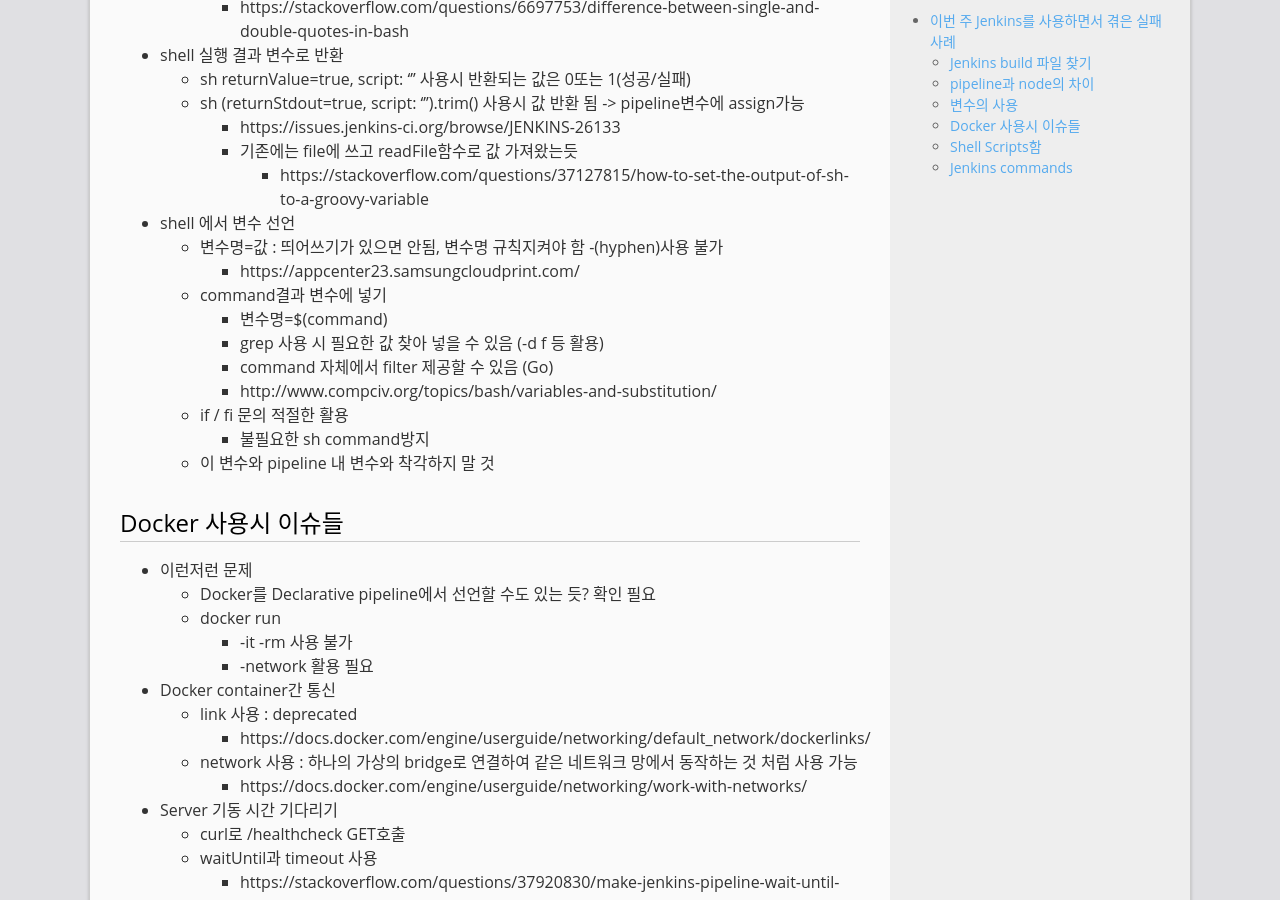
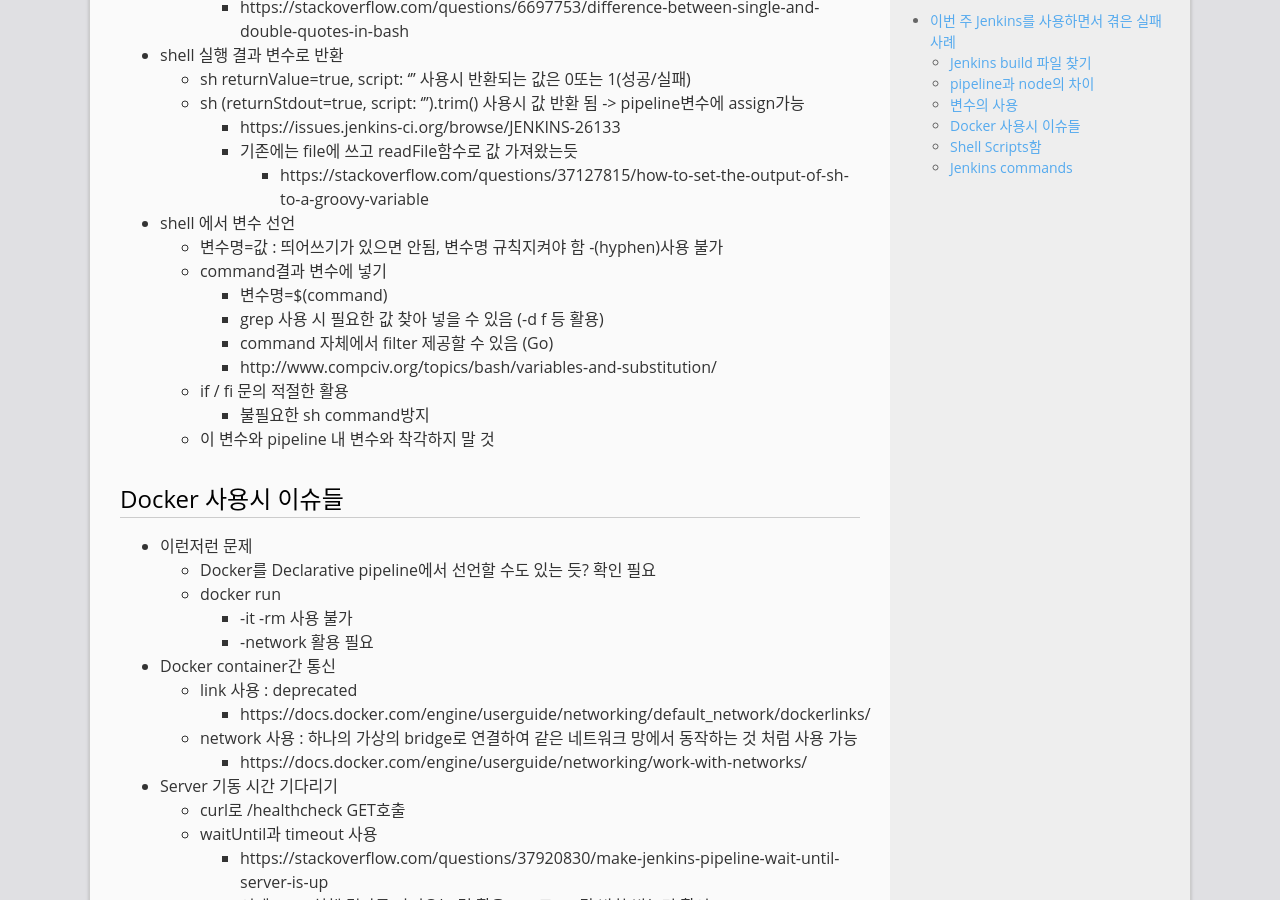
Before and after one commit to mystria/mystria.github.io, a Jekyll site: the page built from _posts/2017-08-30-fail-case-jenkins-pipeline-docker.md, in a window 1280 px wide and 900 px high, scrolled down 1152 px. Built offline with Jekyll 4.4.1, drawn with Linux system fonts in a browser that asks for light colours; comment, search, counter and statistics services are not loaded; some of the changed lines change nothing that is shown.

Commit message:
Delete unnecessary

```diff
--- a/_posts/2017-08-30-fail-case-jenkins-pipeline-docker.md
+++ b/_posts/2017-08-30-fail-case-jenkins-pipeline-docker.md
@@ -43,7 +43,6 @@
       - https://stackoverflow.com/questions/37127815/how-to-set-the-output-of-sh-to-a-groovy-variable
 - shell 에서 변수 선언
   - 변수명=값 : 띄어쓰기가 있으면 안됨, 변수명 규칙지켜야 함 -(hyphen)사용 불가
-    - https://appcenter23.samsungcloudprint.com/
   - command결과 변수에 넣기
     - 변수명=$(command)
     - grep 사용 시 필요한 값 찾아 넣을 수 있음 (-d f 등 활용)
```
